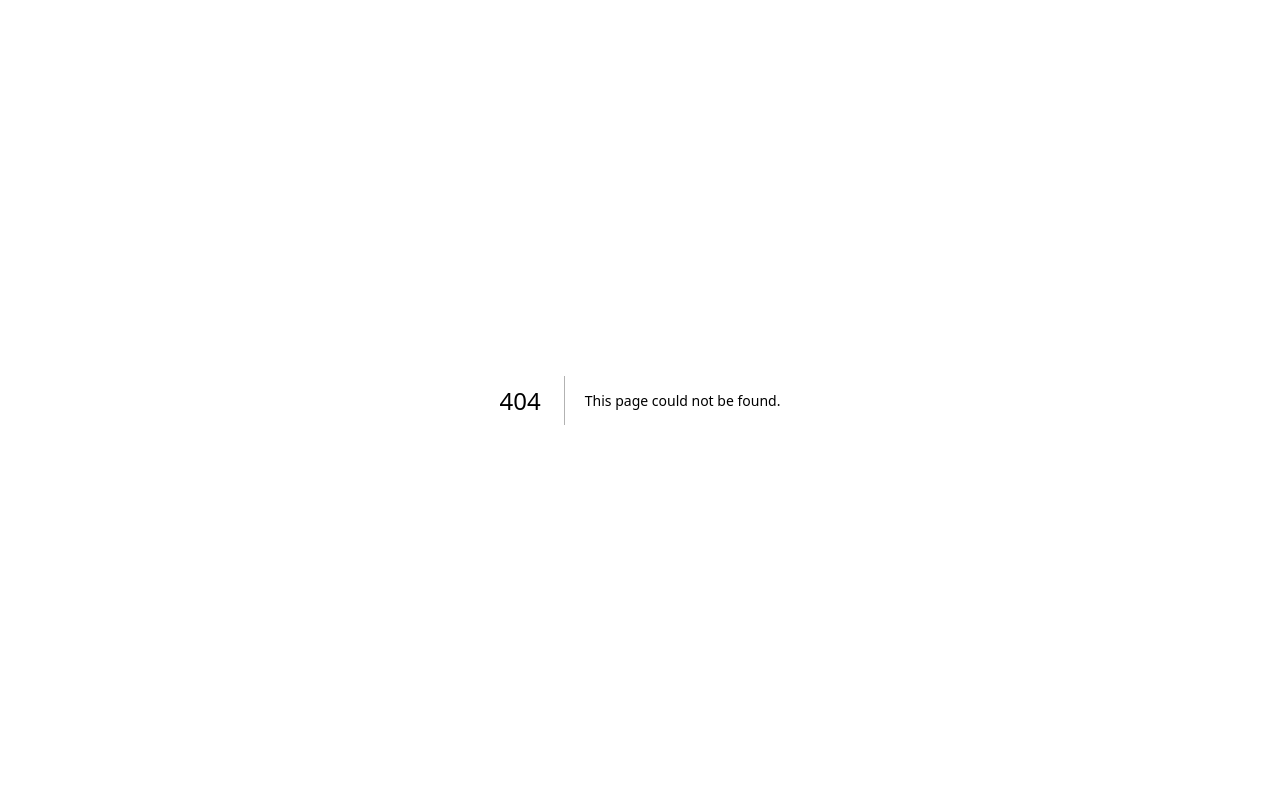
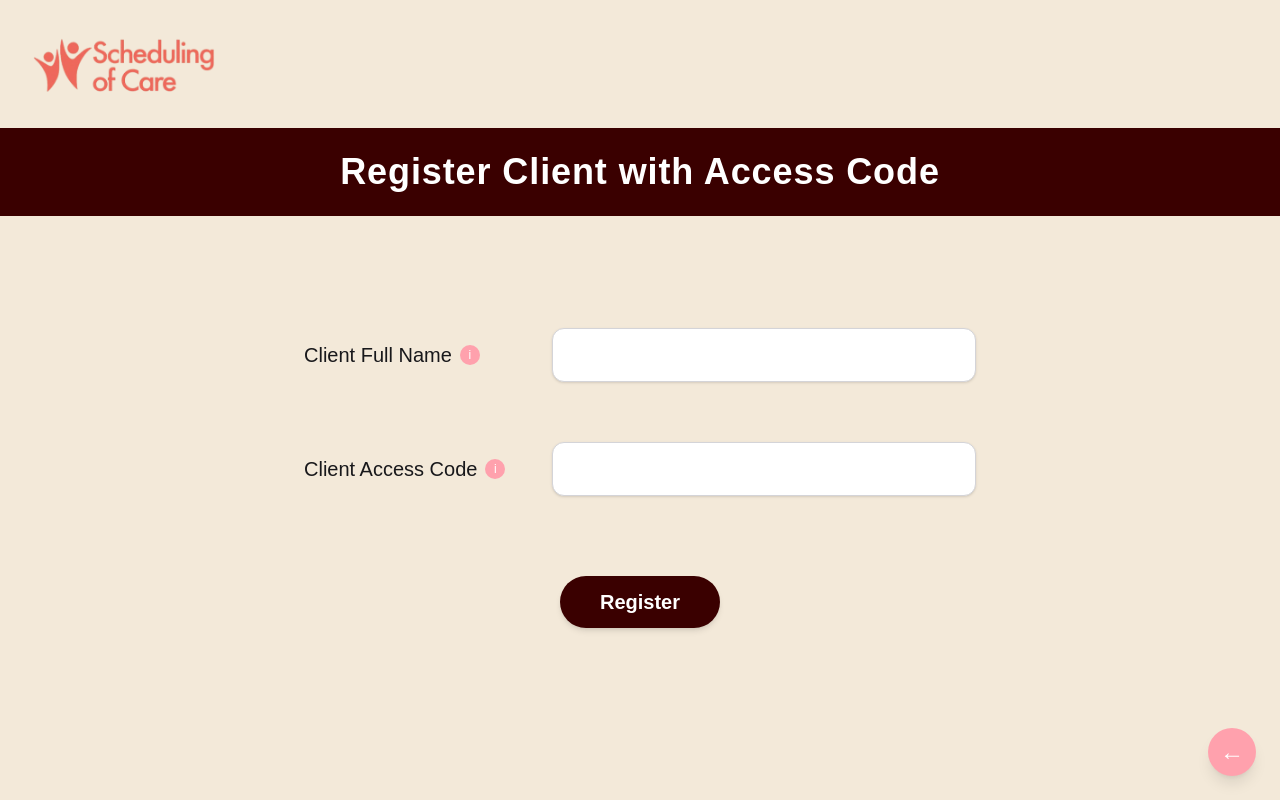
Before and after one commit to 404-Project-Not-Found/Scheduling-of-Care, a Next.js app: page /register in a window 1280 px wide. Before the commit this address had no page. Built offline with nearby package versions, Linux system fonts and the light colour scheme.

Commit message:
create management registration page

```diff
--- a/src/app/page.tsx
+++ b/src/app/page.tsx
@@ -1,103 +1,6 @@
-import Image from "next/image";
+// app/page.tsx
+import { redirect } from "next/navigation";
 
 export default function Home() {
-  return (
-    <div className="font-sans grid grid-rows-[20px_1fr_20px] items-center justify-items-center min-h-screen p-8 pb-20 gap-16 sm:p-20">
-      <main className="flex flex-col gap-[32px] row-start-2 items-center sm:items-start">
-        <Image
-          className="dark:invert"
-          src="/next.svg"
-          alt="Next.js logo"
-          width={180}
-          height={38}
-          priority
-        />
-        <ol className="font-mono list-inside list-decimal text-sm/6 text-center sm:text-left">
-          <li className="mb-2 tracking-[-.01em]">
-            Get started by editing{" "}
-            <code className="bg-black/[.05] dark:bg-white/[.06] font-mono font-semibold px-1 py-0.5 rounded">
-              src/app/page.tsx
-            </code>
-            .
-          </li>
-          <li className="tracking-[-.01em]">
-            Save and see your changes instantly.
-          </li>
-        </ol>
-
-        <div className="flex gap-4 items-center flex-col sm:flex-row">
-          <a
-            className="rounded-full border border-solid border-transparent transition-colors flex items-center justify-center bg-foreground text-background gap-2 hover:bg-[#383838] dark:hover:bg-[#ccc] font-medium text-sm sm:text-base h-10 sm:h-12 px-4 sm:px-5 sm:w-auto"
-            href="https://vercel.com/new?utm_source=create-next-app&utm_medium=appdir-template-tw&utm_campaign=create-next-app"
-            target="_blank"
-            rel="noopener noreferrer"
-          >
-            <Image
-              className="dark:invert"
-              src="/vercel.svg"
-              alt="Vercel logomark"
-              width={20}
-              height={20}
-            />
-            Deploy now
-          </a>
-          <a
-            className="rounded-full border border-solid border-black/[.08] dark:border-white/[.145] transition-colors flex items-center justify-center hover:bg-[#f2f2f2] dark:hover:bg-[#1a1a1a] hover:border-transparent font-medium text-sm sm:text-base h-10 sm:h-12 px-4 sm:px-5 w-full sm:w-auto md:w-[158px]"
-            href="https://nextjs.org/docs?utm_source=create-next-app&utm_medium=appdir-template-tw&utm_campaign=create-next-app"
-            target="_blank"
-            rel="noopener noreferrer"
-          >
-            Read our docs
-          </a>
-        </div>
-      </main>
-      <footer className="row-start-3 flex gap-[24px] flex-wrap items-center justify-center">
-        <a
-          className="flex items-center gap-2 hover:underline hover:underline-offset-4"
-          href="https://nextjs.org/learn?utm_source=create-next-app&utm_medium=appdir-template-tw&utm_campaign=create-next-app"
-          target="_blank"
-          rel="noopener noreferrer"
-        >
-          <Image
-            aria-hidden
-            src="/file.svg"
-            alt="File icon"
-            width={16}
-            height={16}
-          />
-          Learn
-        </a>
-        <a
-          className="flex items-center gap-2 hover:underline hover:underline-offset-4"
-          href="https://vercel.com/templates?framework=next.js&utm_source=create-next-app&utm_medium=appdir-template-tw&utm_campaign=create-next-app"
-          target="_blank"
-          rel="noopener noreferrer"
-        >
-          <Image
-            aria-hidden
-            src="/window.svg"
-            alt="Window icon"
-            width={16}
-            height={16}
-          />
-          Examples
-        </a>
-        <a
-          className="flex items-center gap-2 hover:underline hover:underline-offset-4"
-          href="https://nextjs.org?utm_source=create-next-app&utm_medium=appdir-template-tw&utm_campaign=create-next-app"
-          target="_blank"
-          rel="noopener noreferrer"
-        >
-          <Image
-            aria-hidden
-            src="/globe.svg"
-            alt="Globe icon"
-            width={16}
-            height={16}
-          />
-          Go to nextjs.org →
-        </a>
-      </footer>
-    </div>
-  );
+  redirect("/register");
 }
--- /dev/null
+++ b/src/app/register/page.tsx
@@ -0,0 +1,142 @@
+"use client";
+import React, { useState } from "react";
+import Link from "next/link";
+import Image from "next/image";
+
+export default function Page() {
+  const [fullName, setFullName] = useState("");
+  const [accessCode, setAccessCode] = useState("");
+  const [loading, setLoading] = useState(false);
+  const [message, setMessage] = useState<string | null>(null);
+
+  async function onSubmit(e: React.FormEvent<HTMLFormElement>) {
+    e.preventDefault();
+    setMessage(null);
+
+    if (!fullName.trim() || !accessCode.trim()) {
+      setMessage("Please fill out both fields.");
+      return;
+    }
+
+    try {
+      setLoading(true);
+      await new Promise((r) => setTimeout(r, 700));
+      setMessage("Client registered successfully (demo).");
+      setFullName("");
+      setAccessCode("");
+    } catch (err) {
+      setMessage("Something went wrong. Please try again.");
+    } finally {
+      setLoading(false);
+    }
+  }
+
+  return (
+    <main className="min-h-screen w-full flex flex-col bg-[#F3E9D9]">
+      {/* Header with logo */}
+      <header className="w-full px-6 py-5 flex items-center">
+        <Image
+          src="/logo-name.png"
+          alt="Scheduling of Care"
+          width={200}
+          height={50}
+          priority
+        />
+      </header>
+
+      {/* Banner */}
+      <div className="w-full bg-[#3A0000] text-white">
+        <div className="px-6 py-6">
+          <h1 className="text-3xl md:text-4xl font-extrabold tracking-wide text-center">
+            Register Client with Access Code
+          </h1>
+        </div>
+      </div>
+
+      {/* Form */}
+        <section className="flex-1 w-full flex items-center justify-center px-6 -mt-15">
+            <form onSubmit={onSubmit} className="w-full max-w-2xl space-y-9">
+                {/* Full name */}
+                <div className="flex flex-col md:flex-row md:items-center gap-3 md:gap-6 mb-15">
+                <label
+                    htmlFor="fullName"
+                    className="md:w-1/3 text-lg md:text-xl font-medium text-zinc-900 flex items-center gap-2"
+                >
+                    <span>Client Full Name</span>
+                    <InfoDot title="Enter the client's legal full name." />
+                </label>
+                <input
+                    id="fullName"
+                    name="fullName"
+                    type="text"
+                    value={fullName}
+                    onChange={(e) => setFullName(e.target.value)}
+                    className="md:flex-1 w-full rounded-xl border border-zinc-300 bg-white px-4 py-3 text-lg shadow-sm focus:outline-none focus:ring-4 focus:ring-zinc-300/50"
+                />
+                </div>
+
+                {/* Access code */}
+                <div className="flex flex-col md:flex-row md:items-center gap-3 md:gap-6 mb-20">
+                <label
+                    htmlFor="accessCode"
+                    className="md:w-1/3 text-lg md:text-xl font-medium text-zinc-900 flex items-center gap-2"
+                >
+                    <span>Client Access Code</span>
+                    <InfoDot title="Provided by the system or admin for client linking." />
+                </label>
+                <input
+                    id="accessCode"
+                    name="accessCode"
+                    type="text"
+                    value={accessCode}
+                    onChange={(e) => setAccessCode(e.target.value)}
+                    className="md:flex-1 w-full rounded-xl border border-zinc-300 bg-white px-4 py-3 text-lg shadow-sm tracking-wide focus:outline-none focus:ring-4 focus:ring-zinc-300/50"
+                />
+                </div>
+
+                {/* Button */}
+                <div className="mt-3 flex items-center justify-center">
+                <button
+                    type="submit"
+                    disabled={loading}
+                    className="rounded-full px-10 py-3 text-xl font-semibold text-white shadow-md transition active:scale-95 disabled:opacity-60 bg-[#3A0000]"
+                >
+                    {loading ? "Registering…" : "Register"}
+                </button>
+                </div>
+
+                {message && (
+                <p className="mt-6 text-center text-base text-zinc-700">{message}</p>
+                )}
+            </form>
+        </section>
+
+      <HelpButton />
+    </main>
+  );
+}
+
+function InfoDot({ title }: { title?: string }) {
+  return (
+    <span
+      title={title}
+      aria-label={title}
+      className="inline-flex h-5 w-5 items-center justify-center rounded-full bg-rose-300 text-white text-[12px] leading-none select-none"
+    >
+      i
+    </span>
+  );
+}
+
+function HelpButton() {
+  return (
+    <Link
+      href="/"
+      aria-label="Back to Home"
+      className="fixed bottom-6 right-6 flex h-12 w-12 items-center justify-center rounded-full bg-rose-300 text-white text-2xl shadow-lg"
+      title="Back to Home"
+    >
+      ←
+    </Link>
+  );
+}
```
Also changed, not shown: public/logo-name.png (added).
